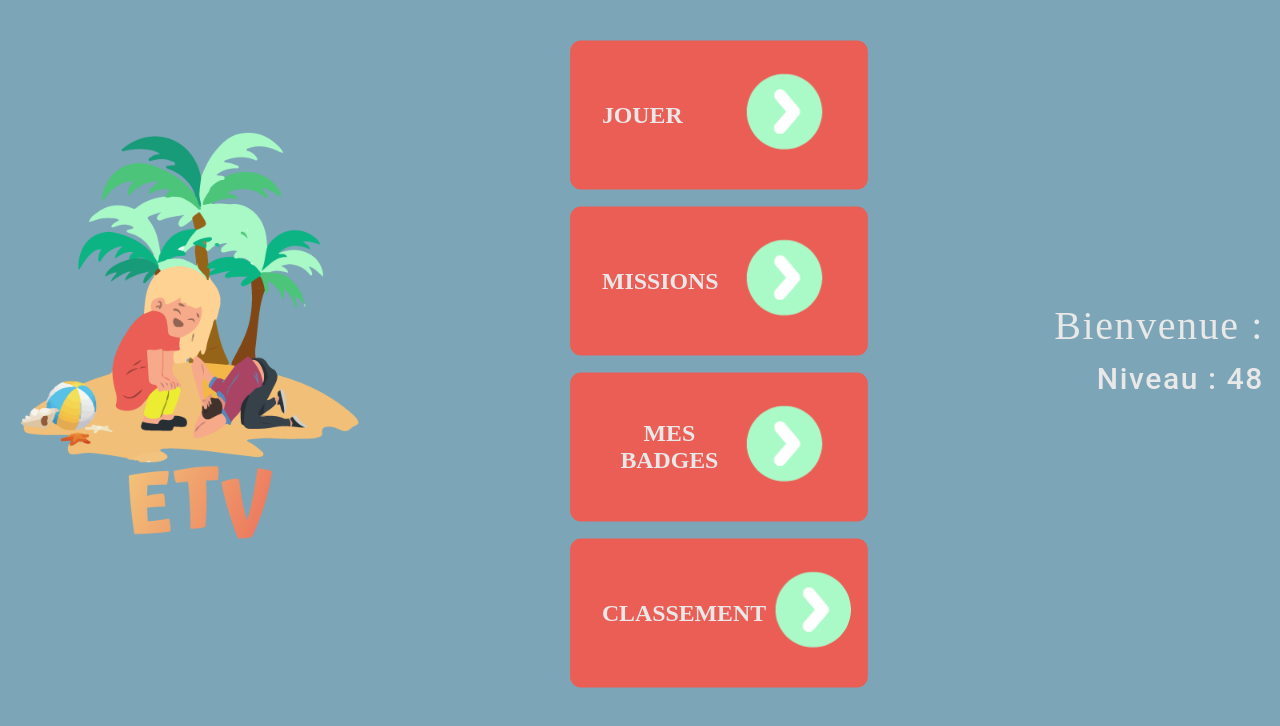
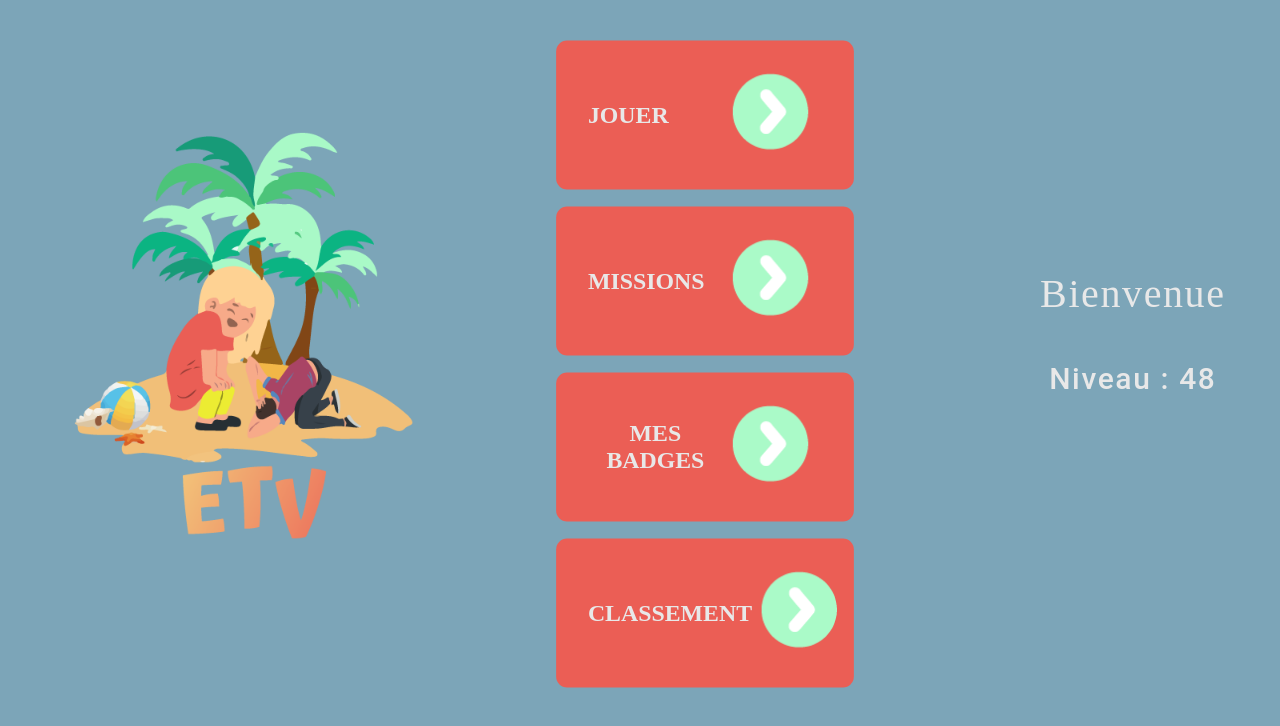
Before and after one commit to Disrupt3d/Hackaton, a React (Vite) app in the folder frontend/: page /page01/1 in a window 1280 px wide. Shown: the top 726 px of the page. Built offline with nearby package versions, Linux system fonts and the light colour scheme; a web font is replaced by a local one.

Commit message:
update css

```diff
--- a/frontend/src/components/Header.jsx
+++ b/frontend/src/components/Header.jsx
@@ -8,7 +8,7 @@ function Header() {
   return (
     <div className="header-content">
       <img src={logo} alt="logo" width="200px" />
-      <h1 className="app-name">Educ' Tes Vieux</h1>
+      <h1 className="app-name">Educ&apos; Tes Vieux</h1>
       <Link to={`/page01/${age}`}>
         <button className="backtomenu" type="button">
           Retour au menu
--- a/frontend/src/pages/Page01.jsx
+++ b/frontend/src/pages/Page01.jsx
@@ -1,7 +1,6 @@
 import React, { useContext } from "react";
 import { Link, useParams } from "react-router-dom";
 import { UserContext } from "../contexts/UserContext";
-import Header from "../components/Header";
 import Boutton from "../components/Boutton";
 import menuData from "../data/menuData";
 import logo from "../assets/logo-xl.png";
@@ -32,7 +31,9 @@ function Page01() {
               ))}
       </div>
       <div className="menu-user">
-        <h1 className="menu-prenom">Bienvenue : {prenom}</h1>
+        <h1 className="menu-prenom">
+          Bienvenue <br /> {prenom}
+        </h1>
         <p className="menu-level">Niveau : 48</p>
       </div>
     </div>
--- a/frontend/src/pages/Page02.jsx
+++ b/frontend/src/pages/Page02.jsx
@@ -93,9 +93,6 @@ function Page02() {
           </button>
         </div>
       </div>
-      <button className="backtomenu" onClick={handleNext} type="button">
-        Question suivante
-      </button>
       {commentaire ? (
         <div className="question-container">
           {questionslist[index].question}
@@ -109,7 +106,7 @@ function Page02() {
           ) : null}
         </div>
       )}
-      <button className="nextquestion" onClick={handleNext}>
+      <button className="nextquestion" type="button" onClick={handleNext}>
         Question suivante
       </button>
     </div>
--- a/frontend/src/styles/Page01.css
+++ b/frontend/src/styles/Page01.css
@@ -1,30 +1,33 @@
 .menu-container {
-  margin: 2rem auto 0 auto;
-  width: fit-content;
+  margin-top: 2rem;
+  width: 30%;
   display: flex;
   flex-direction: column;
   align-items: flex-start;
-  justify-content: center;
+  justify-content: space-around;
 }
 
 .page01-wrapper {
   display: flex;
   align-items: center;
+  justify-content: space-around;
 }
 
 .menu-user {
   display: flex;
   flex-direction: column;
-  align-items: flex-end;
-  padding-right: 16px;
 }
 
 .menu-prenom {
   color: #e8e8e8;
   font-size: 40px;
+  text-align: center;
+  margin: auto;
 }
 
 .menu-level {
   color: #e8e8e8;
   font-size: 30px;
+  text-align: center;
+  margin: 2rem auto;
 }
```
